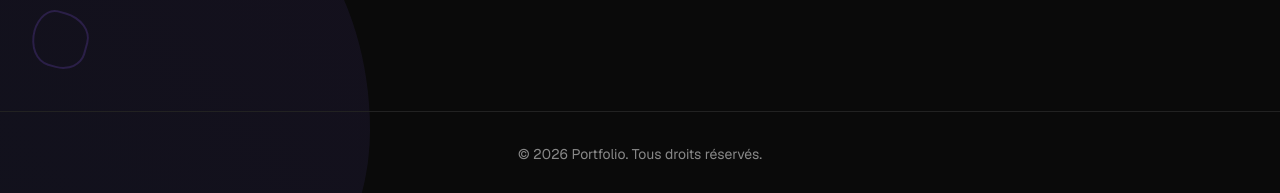
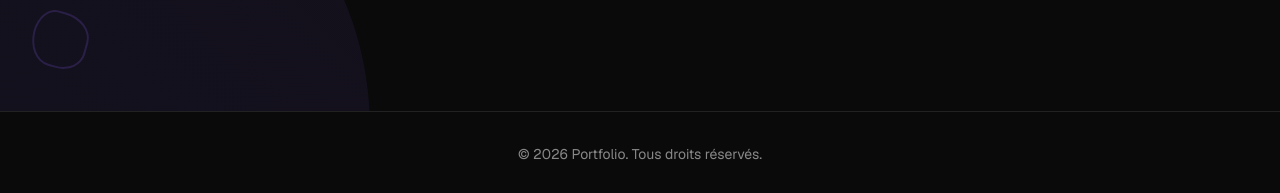
Before and after one commit to Yanis91z/portfolio-nourhen, a Next.js app in the folder frontend/: page /skills in a window 1280 px wide. Shown: the part 604-797 px from the top of the page. Built offline with nearby package versions, Linux system fonts and the light colour scheme; no server answers.

Commit message:
Add solid background to footer to hide blobs behind it
Made-with: Cursor

```diff
--- a/frontend/src/components/Footer.tsx
+++ b/frontend/src/components/Footer.tsx
@@ -7,7 +7,7 @@ export default function Footer() {
   if (pathname.startsWith('/admin') || pathname === '/login') return null;
 
   return (
-    <footer className="border-t border-card-border mt-auto">
+    <footer className="border-t border-card-border mt-auto bg-background relative z-10">
       <div className="max-w-7xl mx-auto px-6 py-8 text-center text-muted text-sm">
         <p>&copy; {new Date().getFullYear()} Portfolio. Tous droits réservés.</p>
       </div>
```
